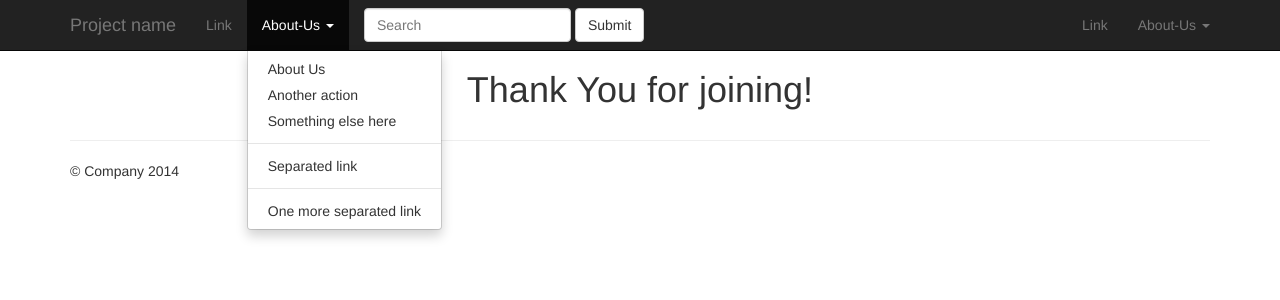
After one commit to N1ght-Hawk/MVP_Landing, a Django app: template skillshare/static/templates/thankyou.html in a window 1280 px wide, after a click on "About-Us". The commit adds this page. Shown: the top 300 px of the page. Run offline with Django 3.2, Linux system fonts and the light colour scheme; the template is opened without the code that fills it, so the values that code supplies are empty; parts of the project's set-up code (start-up, migrations or seed data) failed here and were passed over; some libraries are stand-ins or nearby versions.

Commit message:
Changed Navigation bar and thankyou pages

```diff
--- a/skillshare/src/mvp_landing/urls.py
+++ b/skillshare/src/mvp_landing/urls.py
@@ -7,9 +7,10 @@ from django.conf.urls.static import static
 
 urlpatterns = patterns('',
     # Examples:
-     url(r'^$', 'signups.views.home', name='home'),
+    url(r'^$', 'signups.views.home', name='home'),
     # url(r'^blog/', include('blog.urls')),
-
+    url(r'^thank-you/$', 'signups.views.thankyou', name='thankyou'),
+    url(r'^about-us/$', 'signups.views.aboutus', name='aboutus'),
     url(r'^admin/', include(admin.site.urls)),
 )
 if settings.DEBUG:
--- a/skillshare/static/static/css/custom.css
+++ b/skillshare/static/static/css/custom.css
@@ -1,3 +1,3 @@
 .jumbotron{
-    background-color: #0C2328;
+    background-color: #4AC3DB;
 }
--- a/skillshare/static/templates/base.html
+++ b/skillshare/static/templates/base.html
@@ -36,63 +36,26 @@
 
   <body>
 
-    <div class="navbar navbar-inverse navbar-fixed-top" role="navigation">
-      <div class="container">
-        <div class="navbar-header">
-          <button type="button" class="navbar-toggle" data-toggle="collapse" data-target=".navbar-collapse">
-            <span class="sr-only">Toggle navigation</span>
-            <span class="icon-bar"></span>
-            <span class="icon-bar"></span>
-            <span class="icon-bar"></span>
-          </button>
-          <a class="navbar-brand" href="#">Project name</a>
+    {% include 'navbar.html' %}
+
+    {% block jumbotron %}
+
+    {% endblock %}
+    <div class="container">
+      {%if messages %}
+      <div class='row'>
+          <div class='col-sm-6 col-sm-offset-3 '>
+
+      {% for message in messages %}
+        <p{% if message.tags == "success" %} class="alert alert-success" role="alert"{% endif %}>{{ message }}</p>
+      {% endfor %}
         </div>
-        <div class="navbar-collapse collapse">
-          <form class="navbar-form navbar-right" role="form">
-            <div class="form-group">
-              <input type="text" placeholder="Email" class="form-control">
-            </div>
-            <div class="form-group">
-              <input type="password" placeholder="Password" class="form-control">
-            </div>
-            <button type="submit" class="btn btn-success">Sign in</button>
-          </form>
-        </div><!--/.navbar-collapse -->
       </div>
-    </div>
+       {% endif %}
 
-    <!-- Main jumbotron for a primary marketing message or call to action -->
-    <div class="jumbotron">
-      <div class="container">
-        <h1>Hello, world!</h1>
-        <p>This is a template for a simple marketing or informational website. It includes a large callout called a jumbotron and three supporting pieces of content. Use it as a starting point to create something more unique.</p>
-        <p><a class="btn btn-primary btn-lg" role="button">Learn more &raquo;</a></p>
-      </div>
-    </div>
+      <div class="row">
+         {% block content %} {% endblock %}
 
-    <div class="container">
-      <!-- Example row of columns -->
-      <div class="row">
-        <div class="col-md-4">
-          <h2>Heading</h2>
-          <p>Donec id elit non mi porta gravida at eget metus. Fusce dapibus, tellus ac cursus commodo, tortor mauris condimentum nibh, ut fermentum massa justo sit amet risus. Etiam porta sem malesuada magna mollis euismod. Donec sed odio dui. </p>
-          <p><a class="btn btn-default" href="#" role="button">View details &raquo;</a></p>
-        </div>
-        <div class="col-md-4">
-          <h2>Heading</h2>
-          <p>Donec id elit non mi porta gravida at eget metus. Fusce dapibus, tellus ac cursus commodo, tortor mauris condimentum nibh, ut fermentum massa justo sit amet risus. Etiam porta sem malesuada magna mollis euismod. Donec sed odio dui. </p>
-          <p><a class="btn btn-default" href="#" role="button">View details &raquo;</a></p>
-       </div>
-        <div class="col-md-4">
-          <h2>Heading</h2>
-          <p>Donec sed odio dui. Cras justo odio, dapibus ac facilisis in, egestas eget quam. Vestibulum id ligula porta felis euismod semper. Fusce dapibus, tellus ac cursus commodo, tortor mauris condimentum nibh, ut fermentum massa justo sit amet risus.</p>
-          <p><a class="btn btn-default" href="#" role="button">View details &raquo;</a></p>
-        </div>
-        <div class="col-md-4">
-            {% block content %}
-
-            {% endblock %}
-      </div>
       </div>
 
       <hr>
--- /dev/null
+++ b/skillshare/static/templates/navbar.html
@@ -0,0 +1,50 @@
+<div class="navbar navbar-inverse navbar-fixed-top" role="navigation">
+      <div class="container">
+        <div class="navbar-header">
+          <button type="button" class="navbar-toggle" data-toggle="collapse" data-target=".navbar-collapse">
+            <span class="sr-only">Toggle navigation</span>
+            <span class="icon-bar"></span>
+            <span class="icon-bar"></span>
+            <span class="icon-bar"></span>
+          </button>
+          <a class="navbar-brand" href="#">Project name</a>
+        </div>
+        <div class="navbar-collapse collapse">
+          <ul class="nav navbar-nav">
+
+        <li><a href="#">Link</a></li>
+        <li class="dropdown">
+          <a href="#" class="dropdown-toggle" data-toggle="dropdown">About-Us <span class="caret"></span></a>
+          <ul class="dropdown-menu" role="menu">
+            <li><a href='{%url "aboutus" %}'>About Us</a></li>
+            <li><a href="#">Another action</a></li>
+            <li><a href="#">Something else here</a></li>
+            <li class="divider"></li>
+            <li><a href="#">Separated link</a></li>
+            <li class="divider"></li>
+            <li><a href="#">One more separated link</a></li>
+          </ul>
+        </li>
+      </ul>
+      <form class="navbar-form navbar-left" role="search">
+        <div class="form-group">
+          <input type="text" class="form-control" placeholder="Search">
+        </div>
+        <button type="submit" class="btn btn-default">Submit</button>
+      </form>
+      <ul class="nav navbar-nav navbar-right">
+        <li><a href="#">Link</a></li>
+        <li class="dropdown">
+          <a href="#" class="dropdown-toggle" data-toggle="dropdown">About-Us <span class="caret"></span></a>
+          <ul class="dropdown-menu" role="menu">
+            <li><a href="#">Action</a></li>
+            <li><a href="#">Another action</a></li>
+            <li><a href="#">Something else here</a></li>
+            <li class="divider"></li>
+            <li><a href="#">Separated link</a></li>
+          </ul>
+        </li>
+      </ul>
+        </div><!--/.navbar-collapse -->
+      </div>
+    </div>
--- /dev/null
+++ b/skillshare/static/templates/thankyou.html
@@ -0,0 +1,7 @@
+{% extends 'base.html' %}
+
+{% block content %}
+<div class='col-sm-12' style='text-align: center';>
+<h1>Thank You for joining!</h1>
+</div>
+{% endblock %}
```
Also changed, not shown: skillshare/src/signups/views.py (+9 -2 lines), skillshare/static/templates/aboutus.html (added, +21 -0 lines), skillshare/static/templates/signup.html (+36 -5 lines), 1 other file.
